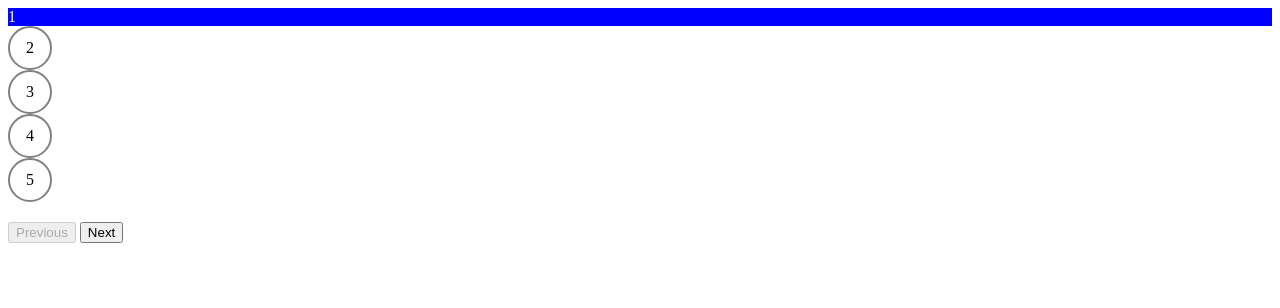
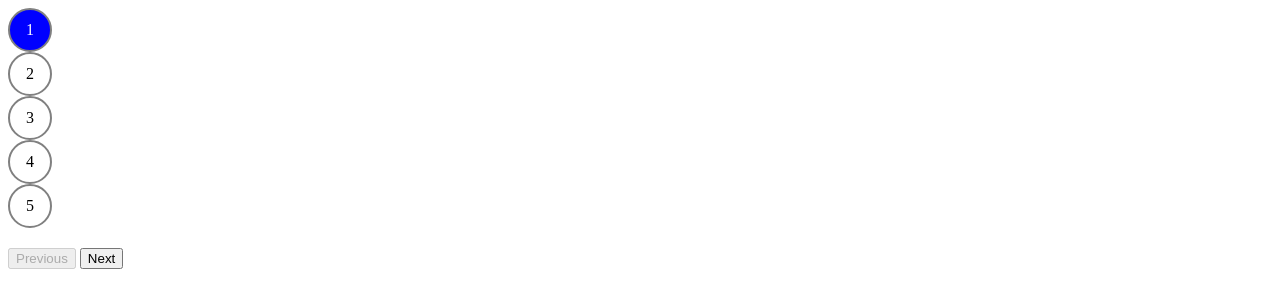
Before and after one commit to acciojob/progress-bar-njahnavi24, a website: page main.html in a window 1280 px wide. Drawn offline with Linux system fonts and the light colour scheme.

Commit message:
created a submission

```diff
--- a/main.html
+++ b/main.html
@@ -10,7 +10,7 @@
 	<!-- the entire body must be written by student -->
 	<div class="progress-container">
 		<div class="progress" id="progress"></div>
-		<div class="class active" id="circle-1">1</div>
+		<div class="circle active" id="circle-1">1</div>
 		<div class="circle" id="circle-2">2</div>
 		<div class="circle" id="circle-3">3</div>
 		<div class="circle" id="circle-4">4</div>
```
